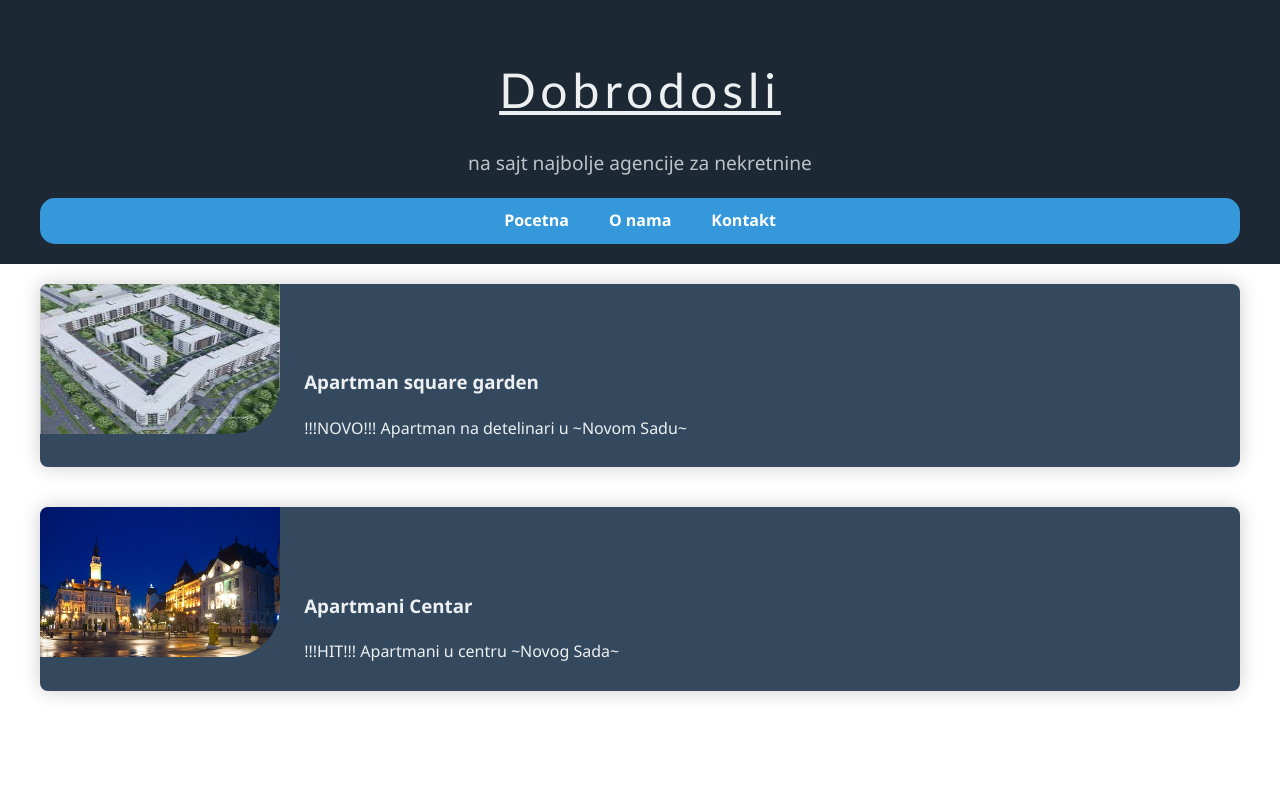
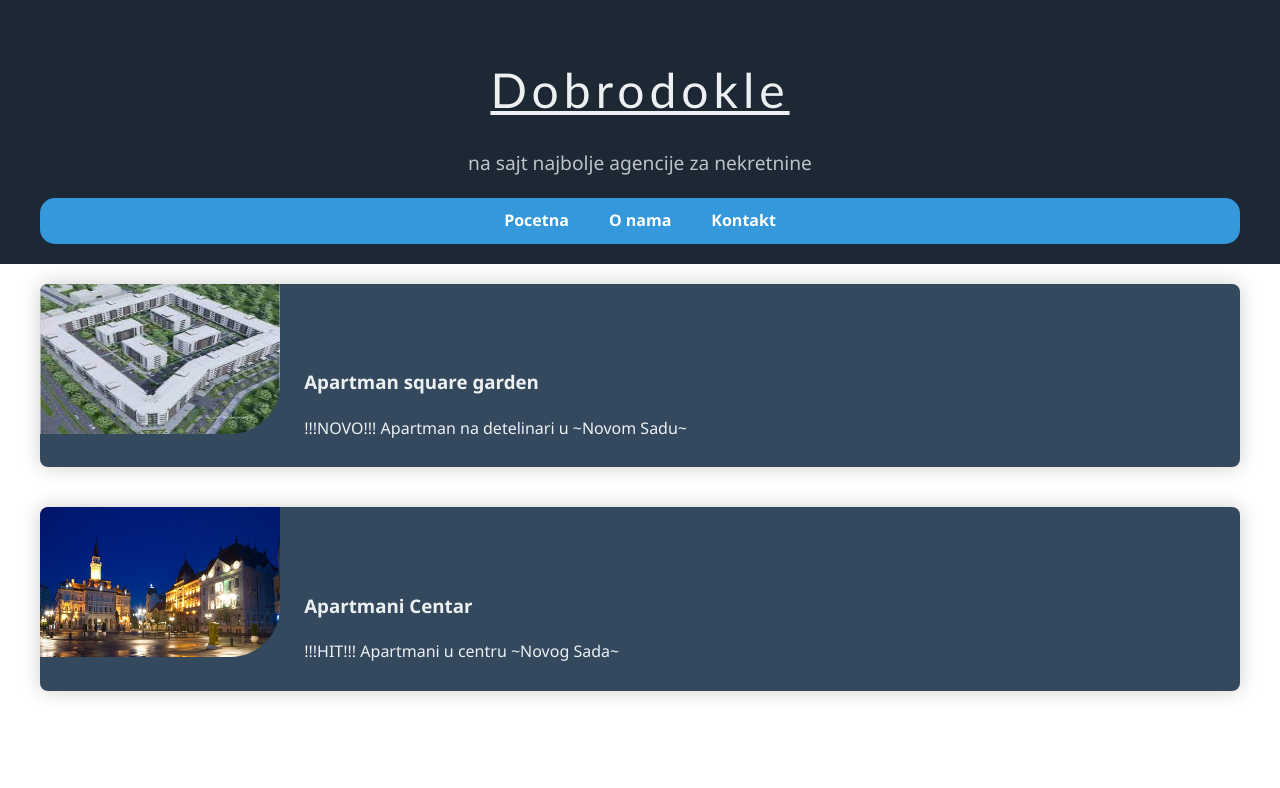
Before and after one commit to marko21410/css-projekat, a plain HTML site: page index.html in a window 1280 px wide. Shown: the top 788 px of the page. Drawn offline with Linux system fonts and the light colour scheme.

Commit message:
initial commit

```diff
--- a/index.html
+++ b/index.html
@@ -7,7 +7,7 @@
 <body>
     <header>
         <div class="kartica">
-            <h1><i class="naslov"></i> Dobrodosli</h1>
+            <h1><i class="naslov"></i> Dobrodokle</h1>
             <p>na sajt najbolje agencije za nekretnine</p>
             <nav>
                 <ul>
```
